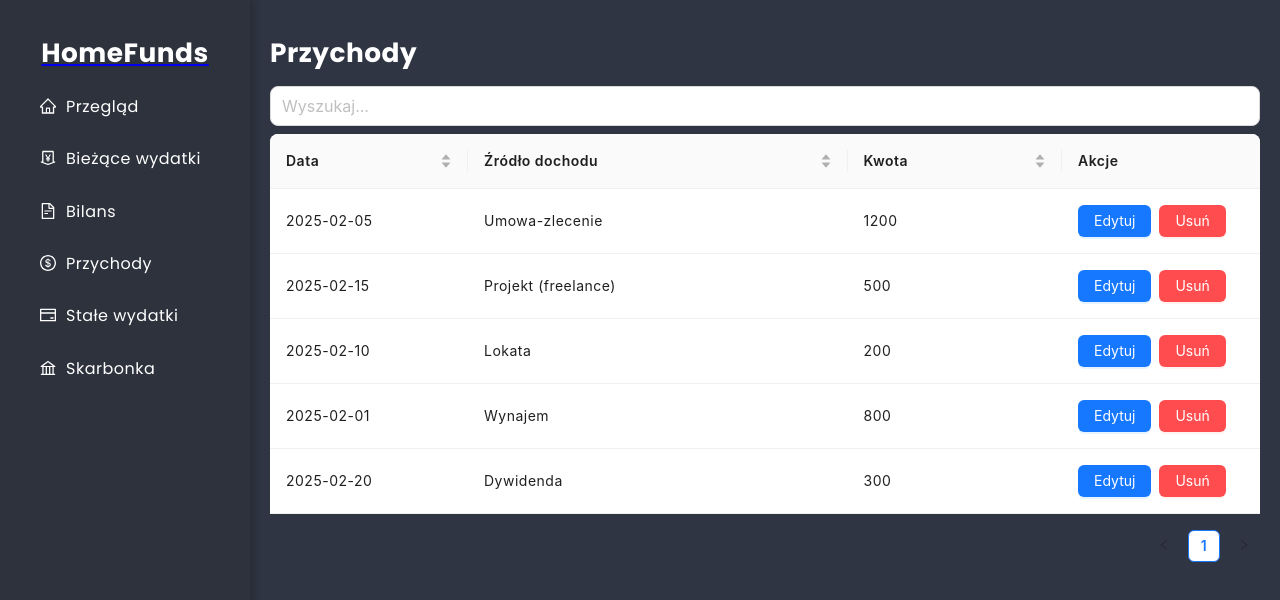
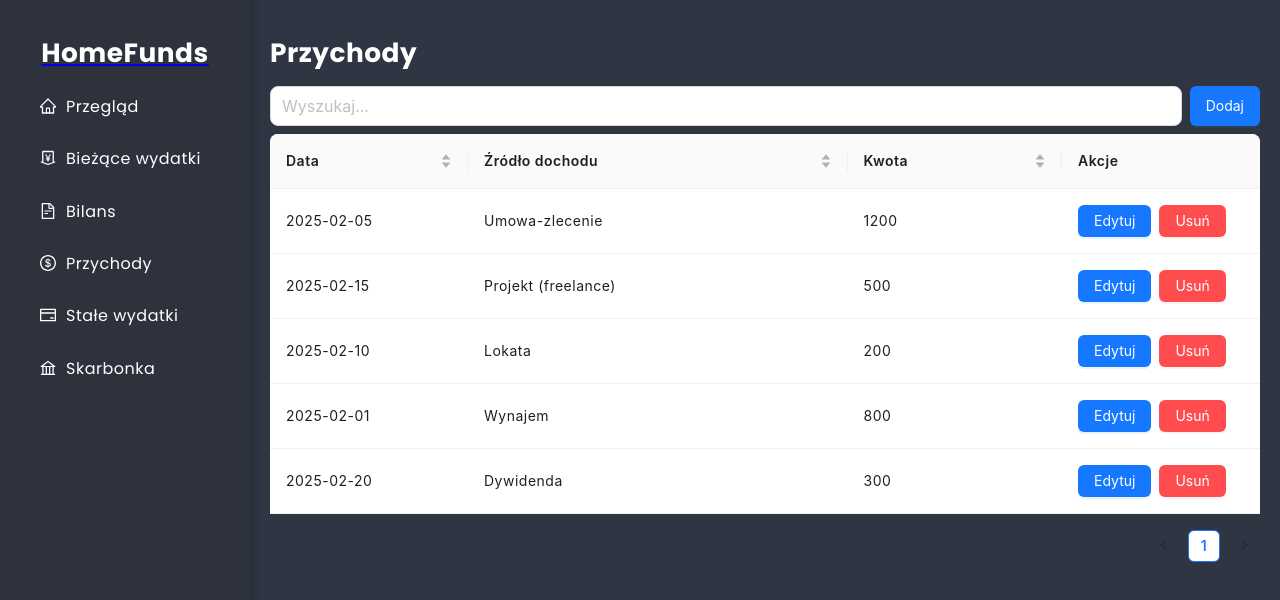
Before and after one commit to Kris87M/home-funds, a React (Create React App) app: page /income in a window 1280 px wide. Shown: the top 600 px of the page. Built offline with nearby package versions, Linux system fonts and the light colour scheme; data requests are answered from the project's data file.

Commit message:
Add button to add new income in table

```diff
--- a/src/pages/Income/Income.js
+++ b/src/pages/Income/Income.js
@@ -1,11 +1,12 @@
 import React, { useEffect, useState } from 'react';
 import { useDispatch, useSelector } from 'react-redux';
-import { getIncome, updateIncome, deleteIncome } from 'connector';
-import { Table, notification, Form } from 'antd';
+import { getIncome, addIncome, updateIncome, deleteIncome } from 'connector';
+import { Table, notification, Form, Button } from 'antd';
 import { columns } from './columns';
 import Spinner from 'components/Spinner/Spinner';
 import EditableModal from 'components/Modals/EditableModal';
 import SearchForm from 'components/SearchForm/SearchForm';
+import AddModal from 'components/Modals/AddModal';
 import dayjs from 'dayjs';
 
 const Income = () => {
@@ -15,8 +16,10 @@ const Income = () => {
   const error = useSelector((state) => state.income.error);
 
   const [isModalOpen, setIsModalOpen] = useState(false);
+  const [isAddModalOpen, setIsAddModalOpen] = useState(false);
   const [currentRecord, setCurrentRecord] = useState(null);
   const [form] = Form.useForm();
+  const [addForm] = Form.useForm();
   const [searchValue, setSearchValue] = useState('');
 
   useEffect(() => {
@@ -51,8 +54,8 @@ const Income = () => {
 
   const handleDelete = (id) => {
     try {
-      dispatch(deleteIncome(id))
-      } catch (error) {
+      dispatch(deleteIncome(id));
+    } catch (error) {
       console.error('Błąd podczas usuwania danych:', error);
     }
   };
@@ -70,14 +73,39 @@ const Income = () => {
     }
   };
 
+  const handleAddIncome = async () => {
+    try {
+      const newIncome = await addForm.validateFields();
+      newIncome.date = newIncome.date.format('YYYY-MM-DD');
+      dispatch(addIncome(newIncome));
+      setIsAddModalOpen(false);
+      addForm.resetFields();
+    } catch (error) {
+      console.error('Błąd walidacji formularza:', error);
+    }
+  };
+
   if (status === 'loading') return <Spinner />;
   if (status === 'failed') return <p>Błąd: {error}</p>;
 
   return (
     <div>
       <h1>Przychody</h1>
-      <SearchForm onSearch={setSearchValue} style={{marginBottom: 8}} />
-      <Table dataSource={filteredIncome} columns={columns(handleEdit, handleDelete)} rowKey='id'  />
+      <div style={{ display: 'flex', gap: 8, marginBottom: 8 }}>
+        <SearchForm onSearch={setSearchValue} />
+        <Button
+          type="primary"
+          onClick={() => setIsAddModalOpen(true)}
+          style={{ height: 40 }}
+        >
+          Dodaj
+        </Button>
+      </div>
+      <Table
+        dataSource={filteredIncome}
+        columns={columns(handleEdit, handleDelete)}
+        rowKey='id'
+      />
       <EditableModal
         isOpen={isModalOpen}
         onCancel={() => setIsModalOpen(false)}
@@ -90,6 +118,18 @@ const Income = () => {
           { name: 'amount', label: 'Kwota', type: 'number', rules: [{ required: true, message: 'Wprowadź kwotę!' }] },
         ]}
       />
+      <AddModal
+        isOpen={isAddModalOpen}
+        onCancel={() => setIsAddModalOpen(false)}
+        onSave={handleAddIncome}
+        form={addForm}
+        title="Dodaj nowy przychód"
+        fields={[
+          { name: 'date', label: 'Data', type: 'date', rules: [{ required: true, message: 'Wybierz datę!' }] },
+          { name: 'source', label: 'Źródło dochodu', type: 'text', rules: [{ required: true, message: 'Wprowadź źródło dochodu!' }] },
+          { name: 'amount', label: 'Kwota', type: 'number', rules: [{ required: true, message: 'Wprowadź kwotę!' }] },
+        ]}
+      />
     </div>
   );
 };
```
